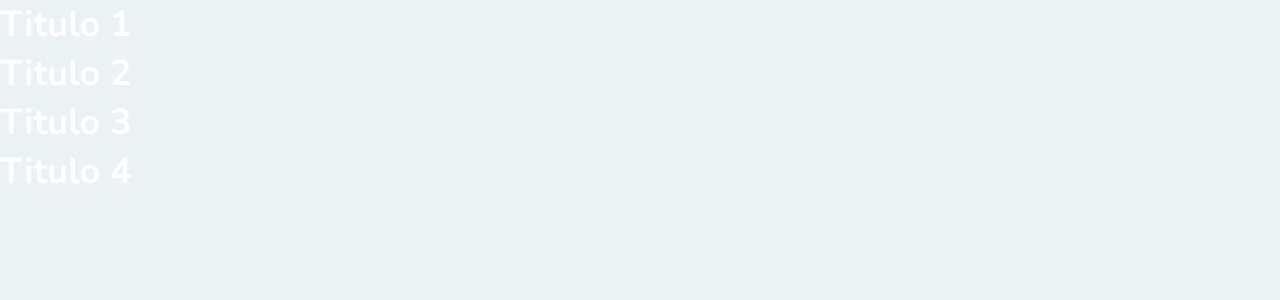
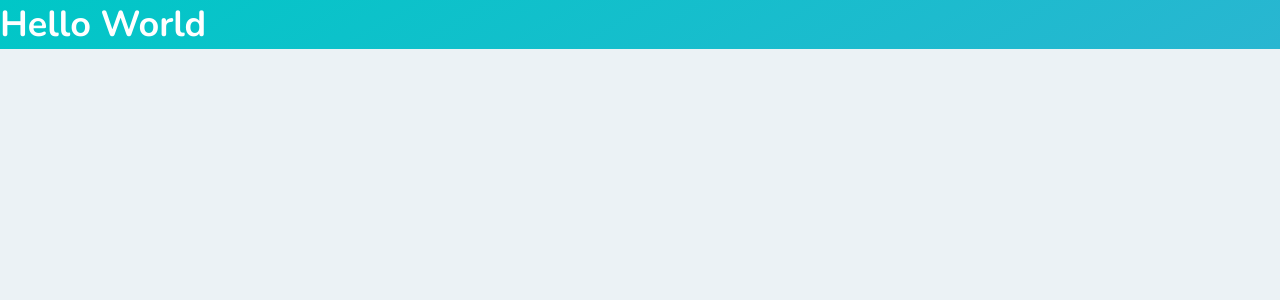
Before and after one commit to dasa-community/nlw-3---dasainova, a React (Create React App) app: page / in a window 1280 px wide. Shown: the top 300 px of the page. Built offline with nearby package versions, Linux system fonts and the light colour scheme.

Commit message:
landing-css

```diff
--- a/src/App.tsx
+++ b/src/App.tsx
@@ -1,5 +1,6 @@
 import React from 'react';
 import './styles/global.css';
+import './styles/pages/landing.css';
 
 interface TitleProps {
   text: string;
@@ -13,11 +14,8 @@ function Title(props: TitleProps) {
 
 function App() {
   return (
-    <div className="App">
-    <Title text="Titulo 1" />
-    <Title text="Titulo 2" />
-    <Title text="Titulo 3" />
-    <Title text="Titulo 4" />
+    <div id="page-landing">
+   <h1>Hello World</h1>
   </div>
   );
 }
--- /dev/null
+++ b/src/styles/pages/landing.css
@@ -0,0 +1,3 @@
+#page-landing {
+    background: linear-gradient(329.54deg, #29B6D1 0%, #00C7C7 100%);
+}
```
